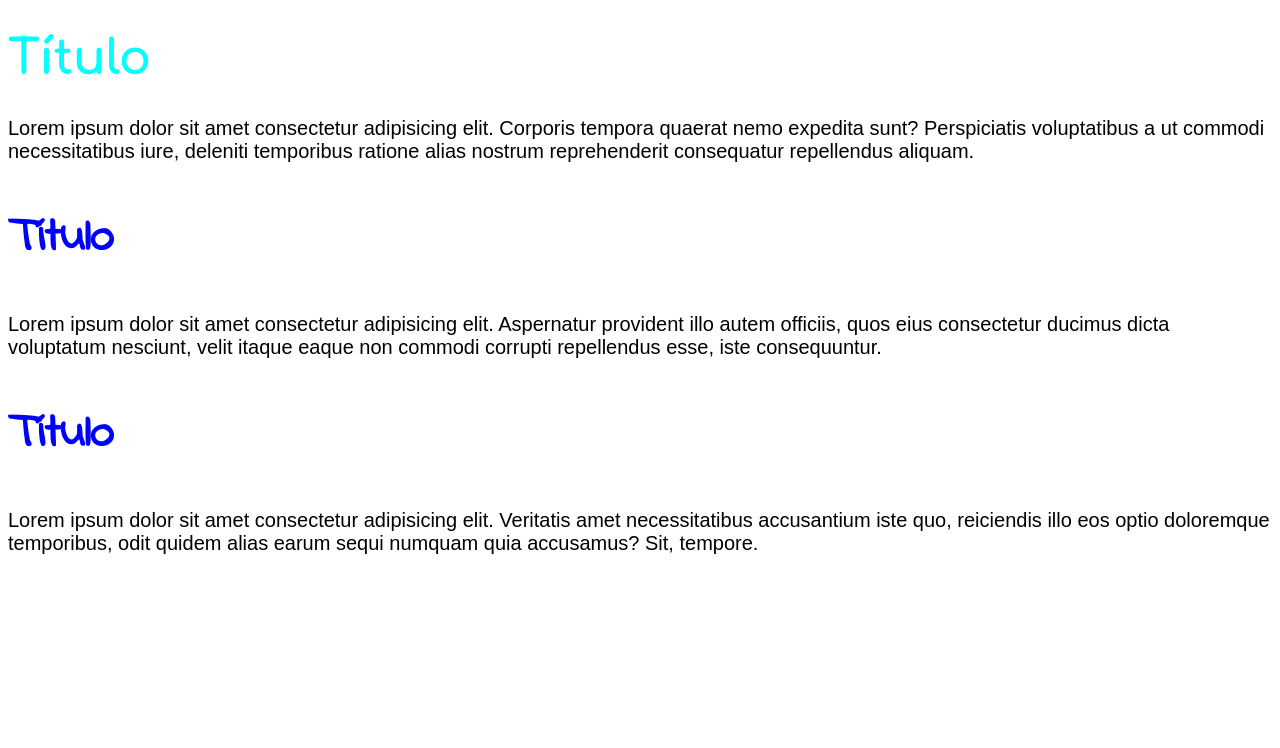
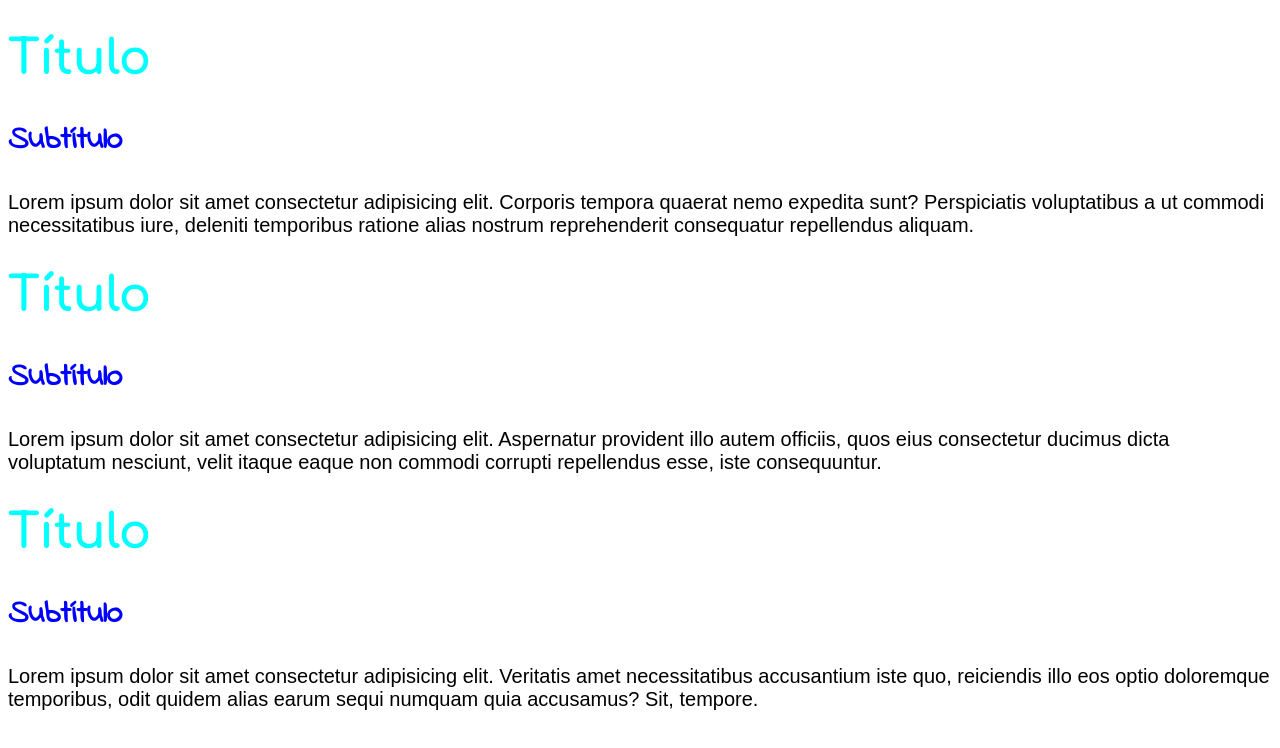
Before and after one commit to athyrsonlopes/html-css, a plain HTML site: page exercicios/modulo2/fonte03.html in a window 1280 px wide. Drawn offline with Linux system fonts and the light colour scheme; a web font is replaced by a local one.

Commit message:
trabalhando com fontes externas

```diff
--- a/exercicios/modulo2/fonte03.html
+++ b/exercicios/modulo2/fonte03.html
@@ -24,7 +24,7 @@
 
     h2 {
       font-family: 'Indie Flower', sans-serif;
-      font-size: 3em;
+      font-size: 2em;
       color: blue;
     }
     p {
@@ -36,10 +36,13 @@
 </head>
 <body>
   <h1>Título</h1>
+  <h2>Subtítulo</h2>
   <p>Lorem ipsum dolor sit amet consectetur adipisicing elit. Corporis tempora quaerat nemo expedita sunt? Perspiciatis voluptatibus a ut commodi necessitatibus iure, deleniti temporibus ratione alias nostrum reprehenderit consequatur repellendus aliquam.</p>
-  <h2>Título</h2>
+  <h1>Título</h1>
+  <h2>Subtítulo</h2>
   <p>Lorem ipsum dolor sit amet consectetur adipisicing elit. Aspernatur provident illo autem officiis, quos eius consectetur ducimus dicta voluptatum nesciunt, velit itaque eaque non commodi corrupti repellendus esse, iste consequuntur.</p>
-  <h2>Título</h2>
+  <h1>Título</h1>
+  <h2>Subtítulo</h2>
   <p>Lorem ipsum dolor sit amet consectetur adipisicing elit. Veritatis amet necessitatibus accusantium iste quo, reiciendis illo eos optio doloremque temporibus, odit quidem alias earum sequi numquam quia accusamus? Sit, tempore.</p>
 </body>
 </html>
```
Also changed, not shown: exercicios/modulo2/fonte04.html (added, +28 -0 lines), exercicios/modulo2/fonts/Christmas Calling-Personal Use.otf (added).
